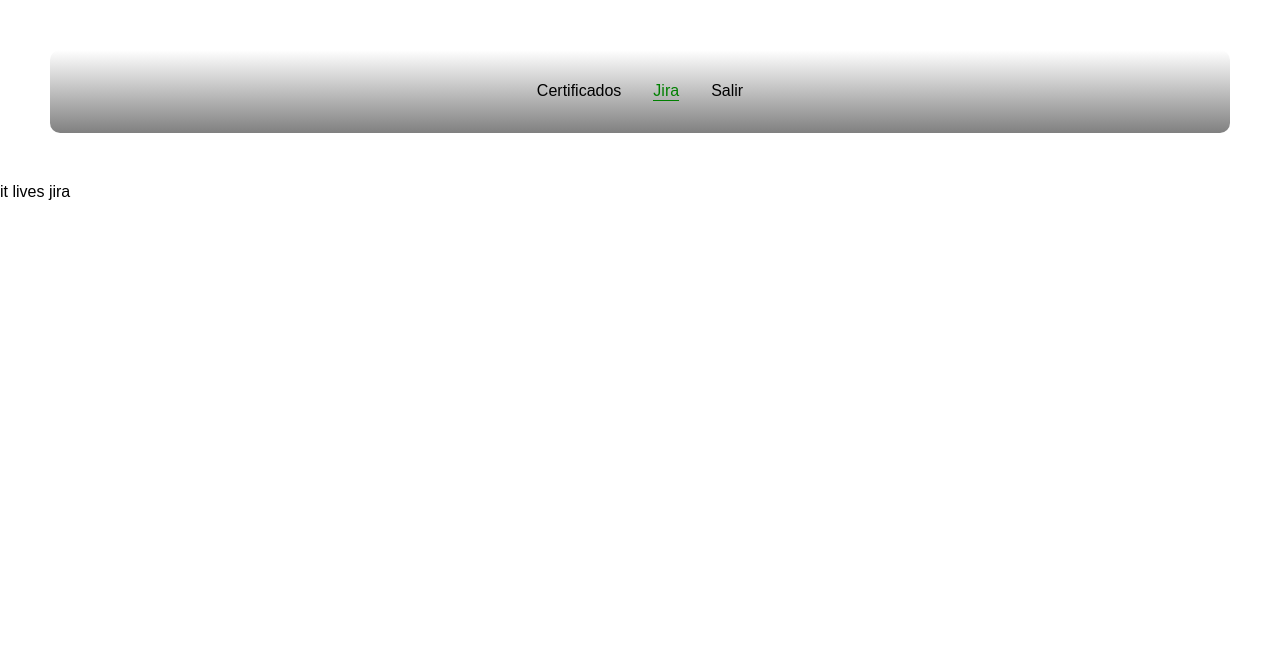
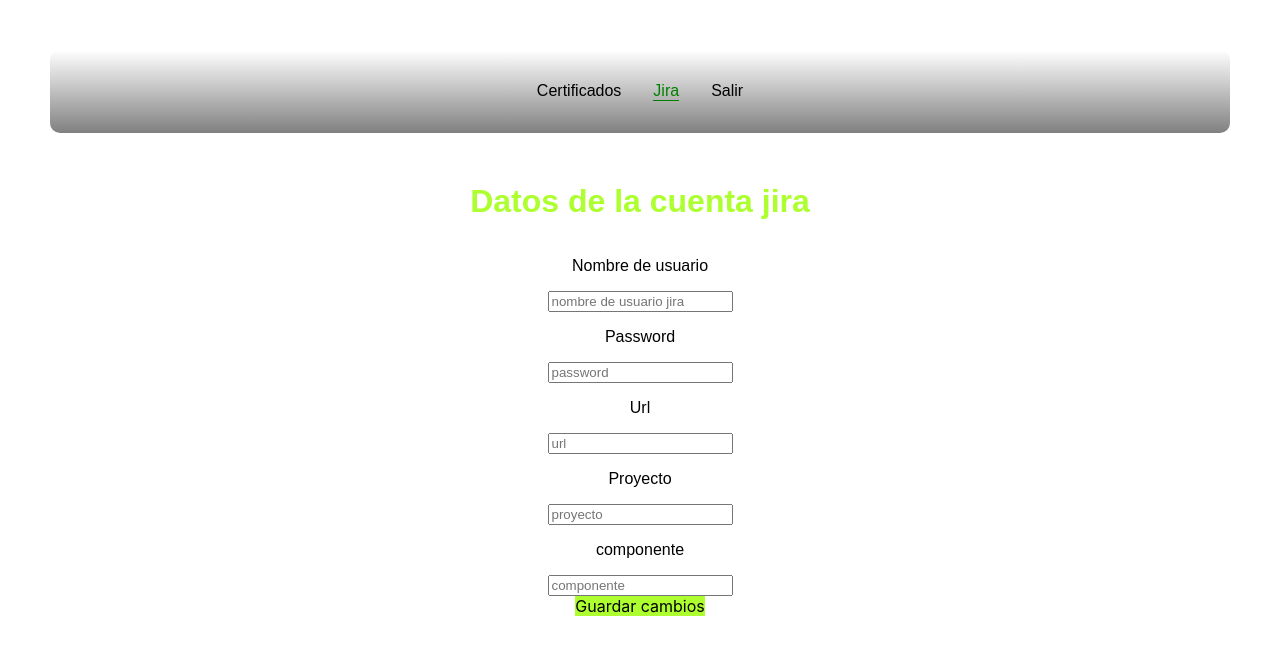
Before and after one commit to BetisLover/gtt-certificados-ruben, an Angular app: page /jira in a window 1280 px wide. Shown: the top 654 px of the page. Built offline with nearby package versions, Linux system fonts and the light colour scheme.

Commit message:
form para la vista para el usuario de jira definido

```diff
--- a/src/app/vista-jira/vista-jira.component.html
+++ b/src/app/vista-jira/vista-jira.component.html
@@ -1,2 +1,17 @@
 <app-navegacion-usuario></app-navegacion-usuario>
-<p>it lives jira</p>
+<form (submit)="guardar()">
+  <h1>Datos de la cuenta jira</h1>
+  <p>Nombre de usuario</p>
+  <input type="text" placeholder="nombre de usuario jira" [(ngModel)]="username" name="username"/>
+  <p>Password</p>
+  <input type="password" placeholder="password" [(ngModel)]="password" name="password"/>
+  <p>Url</p>
+  <input type="text" placeholder="url" name="url"/>
+  <p>Proyecto</p>
+  <input type="text" placeholder="proyecto" name="project">
+  <p>componente</p>
+  <input type="text" placeholder="componente" name="component">
+  <input class="confirmar" type="submit" value="Guardar cambios"/>
+  <div *ngIf="error">{{error | json}}</div>
+  <div *ngIf="valid">Guardado!</div>
+</form>
--- a/src/app/vista-jira/vista-jira.component.scss
+++ b/src/app/vista-jira/vista-jira.component.scss
@@ -0,0 +1,16 @@
+form{
+    display: flex;
+    flex-direction: column;
+    justify-content: center;
+    align-items: center;
+}
+h1{
+    color: greenyellow;
+}
+
+.confirmar{
+    padding: 2em;
+    all: unset;
+    background-color: greenyellow;
+    font-family: -apple-system, BlinkMacSystemFont, 'Segoe UI', Roboto, Oxygen, Ubuntu, Cantarell, 'Open Sans', 'Helvetica Neue', sans-serif;
+}
```
Also changed, not shown: src/app/models.interface.ts (+9 -0 lines).
